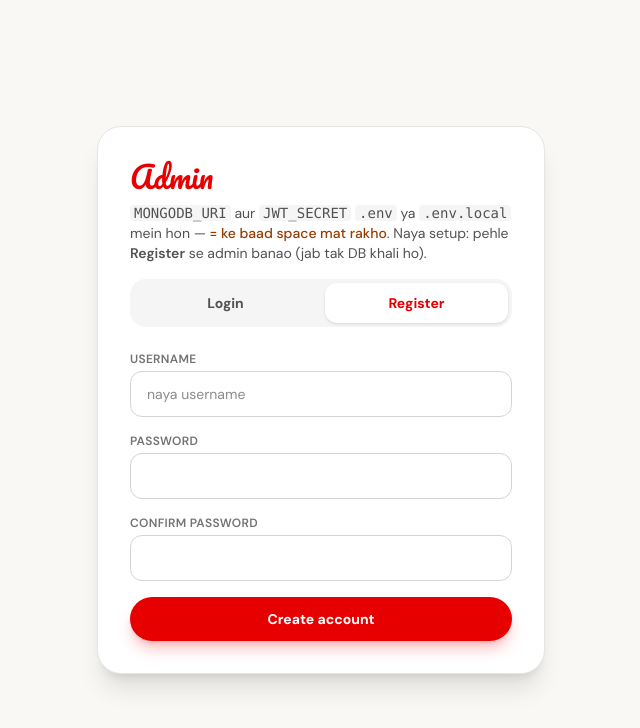
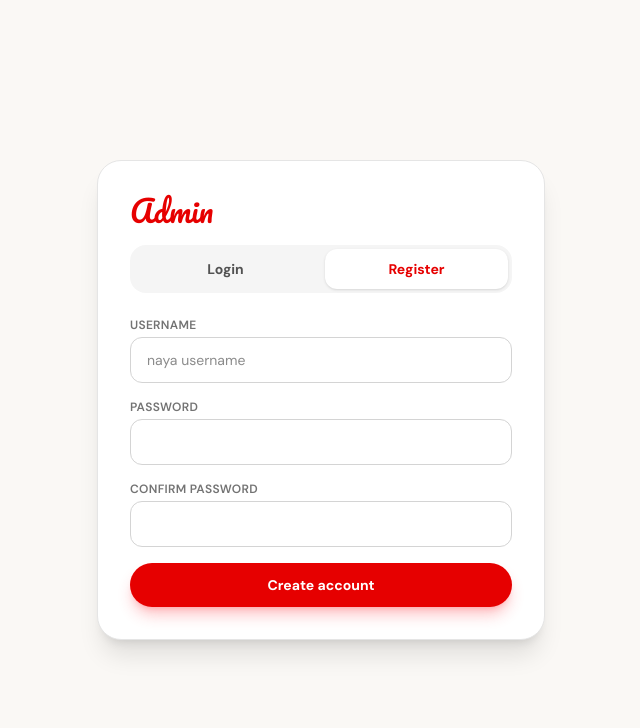
Before and after one commit to mohitkumar7895/pizza, a Next.js app: page /admin/login in a window 1280 px wide. Shown: the top 728 px of the page, without its empty margins (319-959 px from the left). Built offline with nearby package versions, Linux system fonts and the light colour scheme; no server answers; the database is empty.

Commit message:
admin login

```diff
--- a/src/app/admin/login/page.tsx
+++ b/src/app/admin/login/page.tsx
@@ -46,14 +46,14 @@
     <div className="flex min-h-dvh items-center justify-center bg-[#faf8f5] p-4 font-body">
       <div className="w-full max-w-md rounded-3xl border border-neutral-200 bg-white p-8 shadow-xl">
         <h1 className="font-logo text-3xl text-[#e60000]">Admin</h1>
-        <p className="mt-2 text-sm text-neutral-600">
+        {/* <p className="mt-2 text-sm text-neutral-600">
           <code className="rounded bg-neutral-100 px-1">MONGODB_URI</code> aur{" "}
           <code className="rounded bg-neutral-100 px-1">JWT_SECRET</code>{" "}
           <code className="rounded bg-neutral-100 px-1">.env</code> ya{" "}
           <code className="rounded bg-neutral-100 px-1">.env.local</code> mein hon —
           <span className="font-medium text-amber-800"> = ke baad space mat rakho</span>.
           Naya setup: pehle <span className="font-semibold">Register</span> se admin banao (jab tak DB khali ho).
-        </p>
+        </p> */}
 
         {!statusLoaded && (
           <p className="mt-6 text-center text-sm text-neutral-500">Loading…</p>
```
